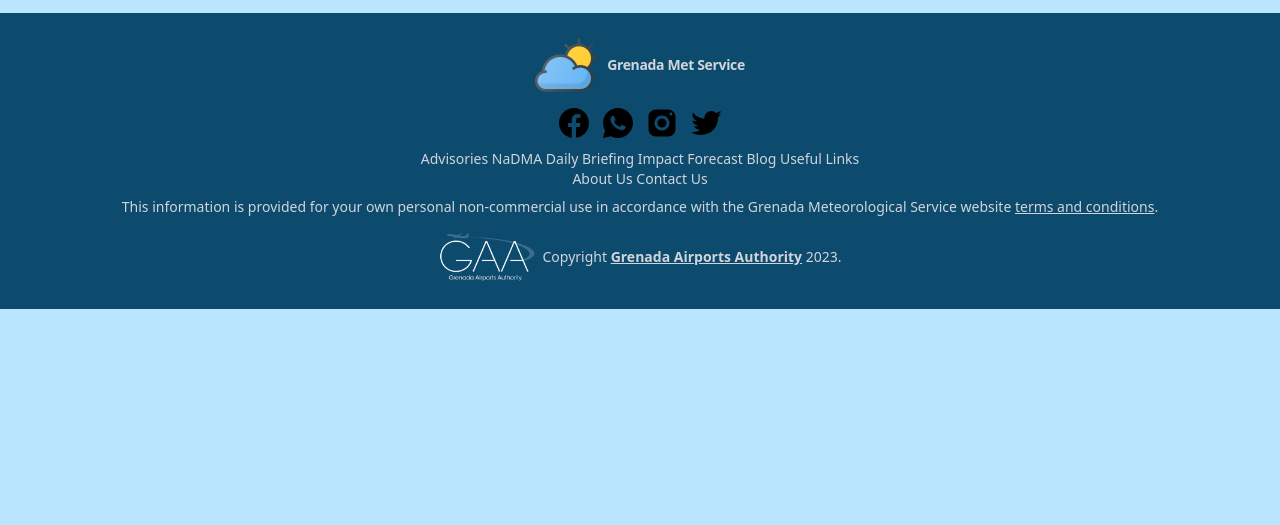
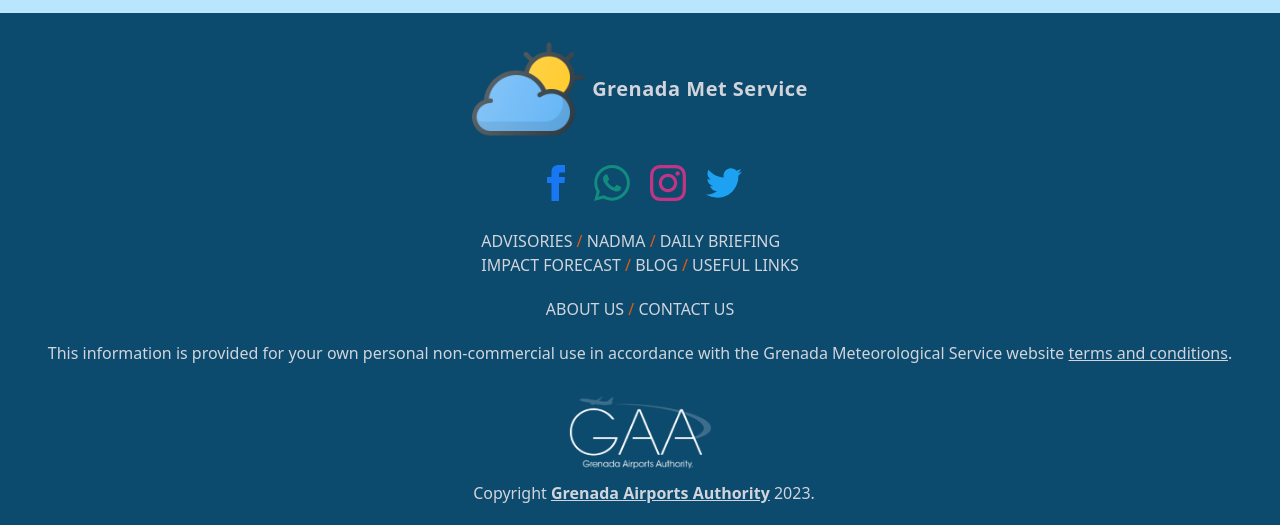
Before and after one commit to Marcus100/gmsweb, a website: page index.html in a window 1280 px wide. Shown: the part 1243-1768 px from the top of the page. Before the commit the page ends 1552 px from the top, so only its background shows below. Drawn offline with Linux system fonts and the light colour scheme.

Commit message:
Footer updater

```diff
--- a/index.html
+++ b/index.html
@@ -657,44 +657,102 @@
     <!-- FOOTER -->
     <footer class="bg-sky-900">
       <div
-        class="flex flex-col max-w-7xl items-center justify-center mx-auto p-5 text-gray-300"
+        class="flex flex-col max-w-7xl items-center justify-center mx-auto p-5 text-gray-300 text-base"
       >
         <div>
           <a href="#" class="flex items-center">
-            <img src="/images/logos/cloudy.png" alt="" class="w-16" />
-            <p class="pl-2 font-bold -tracking-wide">Grenada Met Service</p>
+            <img src="/images/logos/cloudy.png" alt="" class="w-28" />
+            <p
+              class="pl-2 font-bold tracking-wide text-xl hover:text-orange-400"
+            >
+              Grenada Met Service
+            </p>
           </a>
         </div>
-        <div class="flex m-2 items-center justify-center space-x-2">
-          <a href="#"
-            ><img src="images/socialmedia/facebook.svg" class="w-9"
-          /></a>
-          <a href="#"
-            ><img src="images/socialmedia/whatsapp.svg" class="w-9"
-          /></a>
-          <a href="#"
-            ><img src="images/socialmedia/instagram.svg" class="w-9"
-          /></a>
-          <a href="#"
-            ><img src="images/socialmedia/twitter.svg" class="w-9"
-          /></a>
+        <!-- SOCIAL MEDIA SVGS -->
+        <div class="flex m-2 items-center justify-center space-x-5 mt-5">
+          <!-- FACEBOOK -->
+          <a href="#">
+            <svg
+              xmlns="http://www.w3.org/2000/svg"
+              class="h-9 w-9"
+              fill="currentColor"
+              style="color: #1877f2"
+              viewBox="0 0 24 24"
+            >
+              <path
+                d="M9 8h-3v4h3v12h5v-12h3.642l.358-4h-4v-1.667c0-.955.192-1.333 1.115-1.333h2.885v-5h-3.808c-3.596 0-5.192 1.583-5.192 4.615v3.385z"
+              />
+            </svg>
+          </a>
+          <a href="#">
+            <!-- WHATSAPP -->
+            <svg
+              xmlns="http://www.w3.org/2000/svg"
+              class="h-9 w-9"
+              fill="currentColor"
+              style="color: #128c7e"
+              viewBox="0 0 24 24"
+            >
+              <path
+                d="M.057 24l1.687-6.163c-1.041-1.804-1.588-3.849-1.587-5.946.003-6.556 5.338-11.891 11.893-11.891 3.181.001 6.167 1.24 8.413 3.488 2.245 2.248 3.481 5.236 3.48 8.414-.003 6.557-5.338 11.892-11.893 11.892-1.99-.001-3.951-.5-5.688-1.448l-6.305 1.654zm6.597-3.807c1.676.995 3.276 1.591 5.392 1.592 5.448 0 9.886-4.434 9.889-9.885.002-5.462-4.415-9.89-9.881-9.892-5.452 0-9.887 4.434-9.889 9.884-.001 2.225.651 3.891 1.746 5.634l-.999 3.648 3.742-.981zm11.387-5.464c-.074-.124-.272-.198-.57-.347-.297-.149-1.758-.868-2.031-.967-.272-.099-.47-.149-.669.149-.198.297-.768.967-.941 1.165-.173.198-.347.223-.644.074-.297-.149-1.255-.462-2.39-1.475-.883-.788-1.48-1.761-1.653-2.059-.173-.297-.018-.458.13-.606.134-.133.297-.347.446-.521.151-.172.2-.296.3-.495.099-.198.05-.372-.025-.521-.075-.148-.669-1.611-.916-2.206-.242-.579-.487-.501-.669-.51l-.57-.01c-.198 0-.52.074-.792.372s-1.04 1.016-1.04 2.479 1.065 2.876 1.213 3.074c.149.198 2.095 3.2 5.076 4.487.709.306 1.263.489 1.694.626.712.226 1.36.194 1.872.118.571-.085 1.758-.719 2.006-1.413.248-.695.248-1.29.173-1.414z"
+              />
+            </svg>
+          </a>
+          <a href="#">
+            <!-- INSTAGRAM -->
+            <svg
+              xmlns="http://www.w3.org/2000/svg"
+              class="h-9 w-9"
+              fill="currentColor"
+              style="color: #c13584"
+              viewBox="0 0 24 24"
+            >
+              <path
+                d="M12 2.163c3.204 0 3.584.012 4.85.07 3.252.148 4.771 1.691 4.919 4.919.058 1.265.069 1.645.069 4.849 0 3.205-.012 3.584-.069 4.849-.149 3.225-1.664 4.771-4.919 4.919-1.266.058-1.644.07-4.85.07-3.204 0-3.584-.012-4.849-.07-3.26-.149-4.771-1.699-4.919-4.92-.058-1.265-.07-1.644-.07-4.849 0-3.204.013-3.583.07-4.849.149-3.227 1.664-4.771 4.919-4.919 1.266-.057 1.645-.069 4.849-.069zm0-2.163c-3.259 0-3.667.014-4.947.072-4.358.2-6.78 2.618-6.98 6.98-.059 1.281-.073 1.689-.073 4.948 0 3.259.014 3.668.072 4.948.2 4.358 2.618 6.78 6.98 6.98 1.281.058 1.689.072 4.948.072 3.259 0 3.668-.014 4.948-.072 4.354-.2 6.782-2.618 6.979-6.98.059-1.28.073-1.689.073-4.948 0-3.259-.014-3.667-.072-4.947-.196-4.354-2.617-6.78-6.979-6.98-1.281-.059-1.69-.073-4.949-.073zm0 5.838c-3.403 0-6.162 2.759-6.162 6.162s2.759 6.163 6.162 6.163 6.162-2.759 6.162-6.163c0-3.403-2.759-6.162-6.162-6.162zm0 10.162c-2.209 0-4-1.79-4-4 0-2.209 1.791-4 4-4s4 1.791 4 4c0 2.21-1.791 4-4 4zm6.406-11.845c-.796 0-1.441.645-1.441 1.44s.645 1.44 1.441 1.44c.795 0 1.439-.645 1.439-1.44s-.644-1.44-1.439-1.44z"
+              />
+            </svg>
+          </a>
+          <a href="#">
+            <!-- TWITTER -->
+            <svg
+              xmlns="http://www.w3.org/2000/svg"
+              class="h-9 w-9"
+              fill="currentColor"
+              style="color: #1da1f2"
+              viewBox="0 0 24 24"
+            >
+              <path
+                d="M24 4.557c-.883.392-1.832.656-2.828.775 1.017-.609 1.798-1.574 2.165-2.724-.951.564-2.005.974-3.127 1.195-.897-.957-2.178-1.555-3.594-1.555-3.179 0-5.515 2.966-4.797 6.045-4.091-.205-7.719-2.165-10.148-5.144-1.29 2.213-.669 5.108 1.523 6.574-.806-.026-1.566-.247-2.229-.616-.054 2.281 1.581 4.415 3.949 4.89-.693.188-1.452.232-2.224.084.626 1.956 2.444 3.379 4.6 3.419-2.07 1.623-4.678 2.348-7.29 2.04 2.179 1.397 4.768 2.212 7.548 2.212 9.142 0 14.307-7.721 13.995-14.646.962-.695 1.797-1.562 2.457-2.549z"
+              />
+            </svg>
+          </a>
         </div>
 
-        <div>
-          <a href="#">Advisories</a>
-          <a href="#">NaDMA</a>
-          <a href="#">Daily Briefing</a>
-          <a href="#">Impact Forecast</a>
-          <a href="#">Blog</a>
-          <a href="#">Useful Links</a>
+        <div class="uppercase mt-5">
+          <div>
+            <a href="#" class="hover:text-orange-400">Advisories</a>
+            <span class="text-orange-600">/</span>
+            <a href="#" class="hover:text-orange-400">NaDMA</a>
+            <span class="text-orange-600">/</span>
+            <a href="#" class="hover:text-orange-400">Daily Briefing</a>
+          </div>
+          <div>
+            <a href="#" class="hover:text-orange-400">Impact Forecast</a>
+            <span class="text-orange-600">/</span>
+            <a href="#" class="hover:text-orange-400">Blog</a>
+            <span class="text-orange-600">/</span>
+            <a href="#" class="hover:text-orange-400">Useful Links</a>
+          </div>
         </div>
 
-        <div>
-          <a href="#">About Us</a>
-          <a href="#">Contact Us</a>
+        <div class="uppercase mt-5">
+          <a href="#" class="hover:text-orange-400">About Us</a>
+          <span class="text-orange-600">/</span>
+          <a href="#" class="hover:text-orange-400">Contact Us</a>
         </div>
 
-        <div class="mt-2">
+        <div class="mt-5">
           <p>
             This information is provided for your own personal non-commercial
             use in accordance with the Grenada Meteorological Service website
@@ -704,12 +762,12 @@
           </p>
         </div>
 
-        <div class="flex mt-2 items-center">
+        <div class="flex flex-col mt-5 items-center">
           <a href="#"
             ><img
               src="images/logos/gaalogo.png"
               alt="The Grenada Airports' Authority Official Logo"
-              class="w-24"
+              class="w-36"
           /></a>
           <p class="pl-2">
             Copyright
```
Also changed, not shown: css/style.css.
